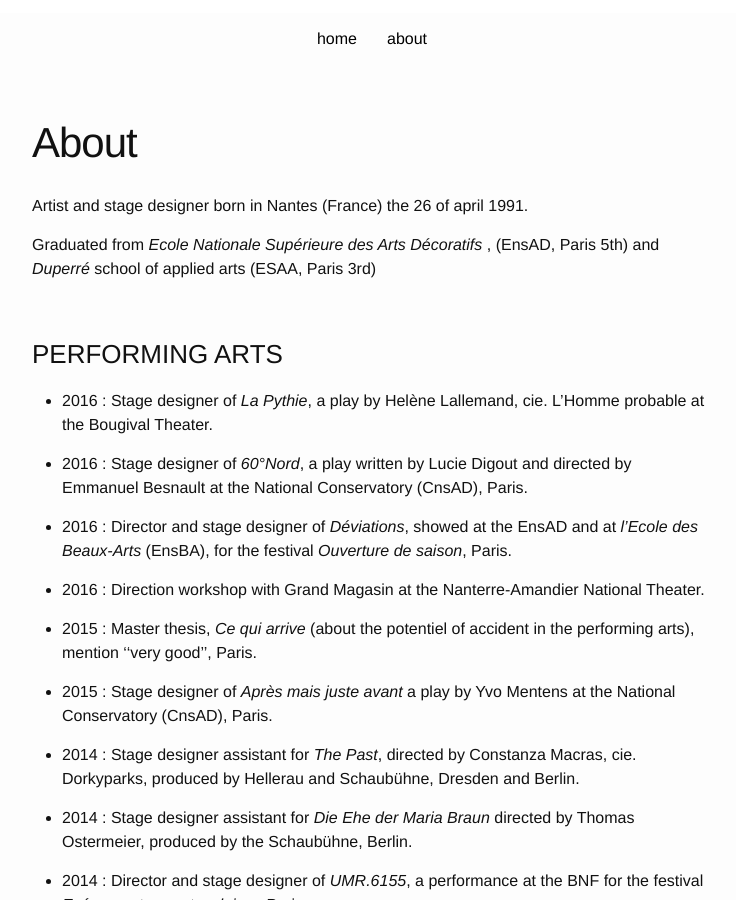
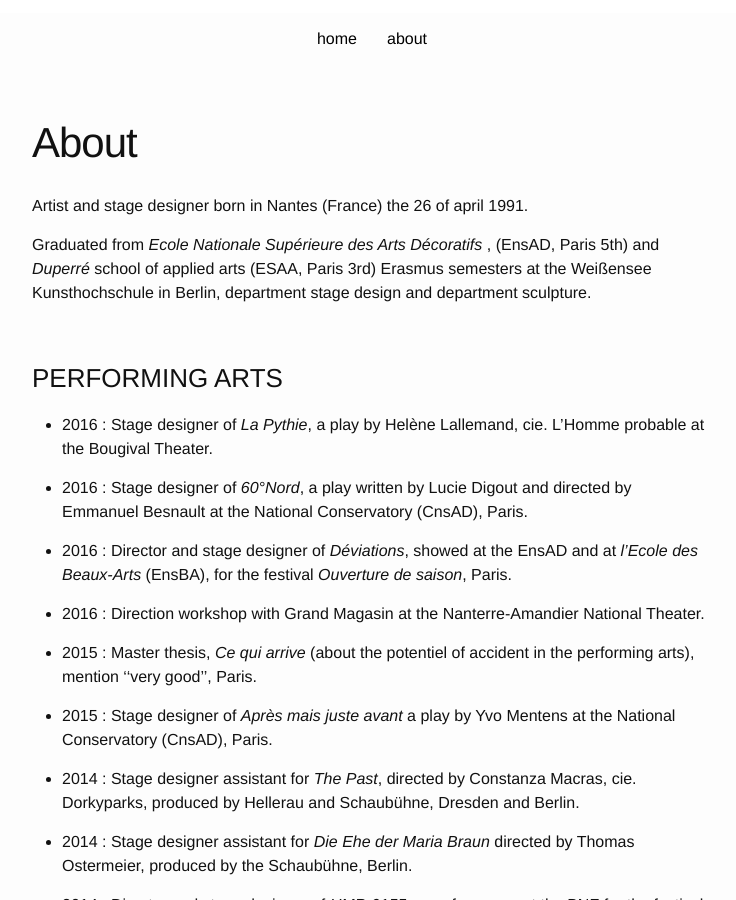
Before and after one commit to louiseds/louiseds.github.io, a Jekyll site: the page built from about.md, in a window 1280 px wide and 900 px high, scrolled down 371 px. Shown: the whole window, without its empty margins (268-1004 px from the left). Built offline with Jekyll 4.4.1, drawn with Linux system fonts in a browser that asks for light colours.

Commit message:
Updated about.md

```diff
--- a/about.md
+++ b/about.md
@@ -8,6 +8,7 @@ published: true
 Artist and stage designer born in Nantes (France) the 26 of april 1991.
 
 Graduated from _Ecole Nationale Supérieure des Arts Décoratifs_ , (EnsAD, Paris 5th) and _Duperré_ school of applied arts (ESAA, Paris 3rd)
+Erasmus semesters at the Weißensee Kunsthochschule in Berlin, department stage design and department sculpture.
 <br>
 
 <br>
```
